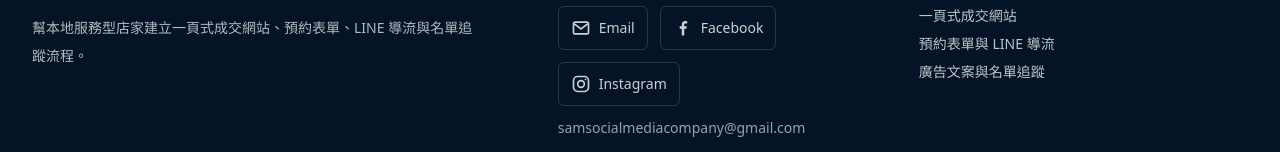
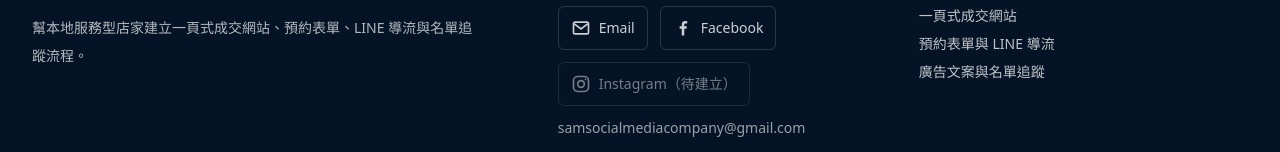
Before and after one commit to samsocialmediacompany-afk/local-lead-funnel, a Next.js app: page / in a window 1280 px wide. Shown: the part 5920-6072 px from the top of the page. Built offline with nearby package versions, Linux system fonts and the light colour scheme; no server answers.

Commit message:
Hide Instagram link until brand account exists

```diff
--- a/app/page.tsx
+++ b/app/page.tsx
@@ -6,7 +6,8 @@ const lineOfficialId = "855uphdb";
 const lineOfficialUrl = "https://lin.ee/sR8MLrmc";
 const facebookUrl =
   "https://www.facebook.com/profile.php?id=100067078134057&locale=zh_TW";
-const instagramUrl = process.env.NEXT_PUBLIC_INSTAGRAM_URL || "";
+// Keep the social entry hidden until the new brand Instagram account exists.
+const instagramUrl = "";
 const ctaLabel = "加入 LINE 免費診斷";
 
 function SocialIcon({ name }: { name: "facebook" | "instagram" | "line" | "mail" }) {
```
